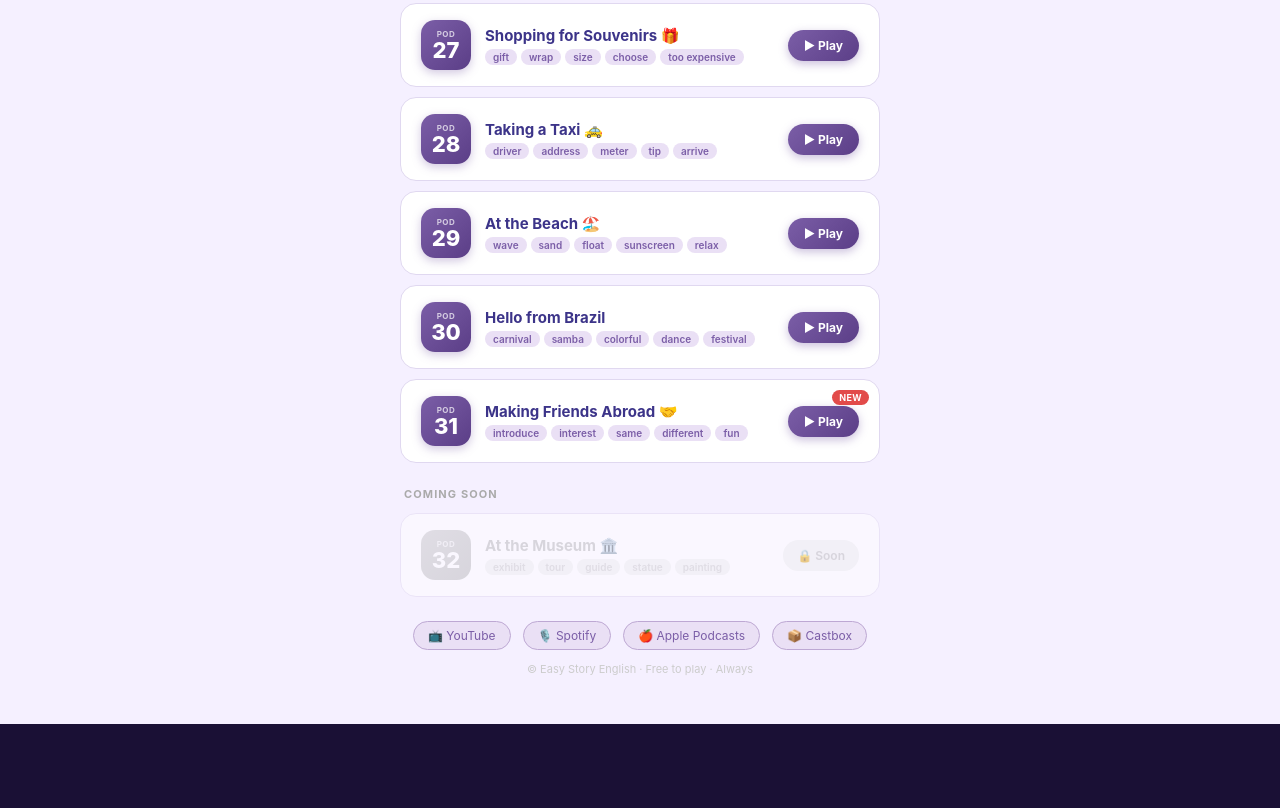
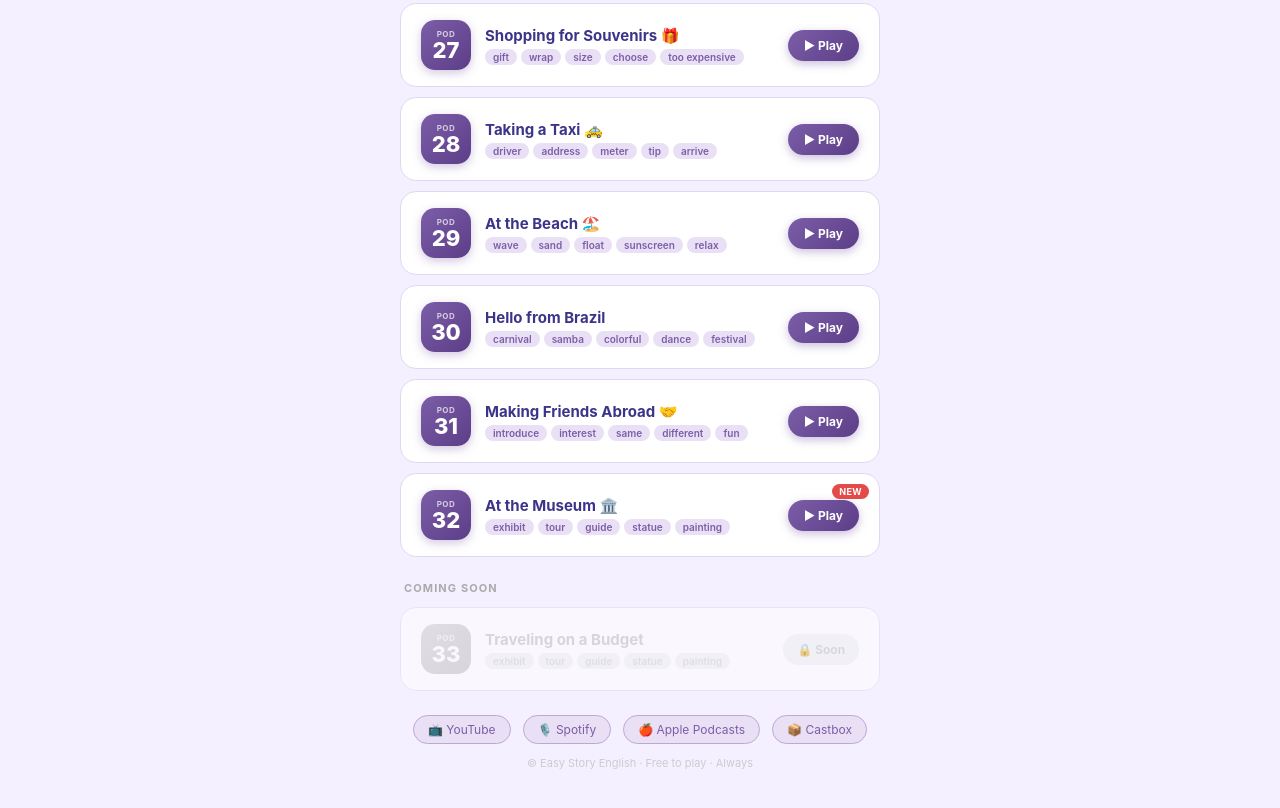
Before and after one commit to easystoryenglish/ese-games, a plain HTML site: page index.html in a window 1280 px wide. Shown: the part 2753-3561 px from the top of the page. Before the commit the page ends 3477 px from the top, so only its background shows below. Drawn offline with Linux system fonts and the light colour scheme.

Commit message:
Update index.html

```diff
--- a/index.html
+++ b/index.html
@@ -407,6 +407,19 @@ body{font-family:-apple-system,BlinkMacSystemFont,'Segoe UI',sans-serif;min-heig
         </div>
       </div>
       <div class="ep-action"><span class="play-pill">▶ Play</span></div>
+
+    </a>
+
+
+                                            <a class="ep-card available" href="pod32/index.html">
+      <div class="ep-num"><div class="pod">POD</div><div class="num">32</div></div>
+      <div class="ep-info">
+        <div class="ep-title">At the Museum 🏛️</div>
+        <div class="ep-words">
+          <span class="ep-chip">exhibit</span><span class="ep-chip">tour</span><span class="ep-chip">guide</span><span class="ep-chip">statue</span><span class="ep-chip">painting</span>
+        </div>
+      </div>
+      <div class="ep-action"><span class="play-pill">▶ Play</span></div>
       <div class="new-dot">NEW</div>
     </a>
   </div>
@@ -420,9 +433,9 @@ body{font-family:-apple-system,BlinkMacSystemFont,'Segoe UI',sans-serif;min-heig
 
 
                              <div class="ep-card soon">
-      <div class="ep-num"><div class="pod">POD</div><div class="num">32</div></div>
+      <div class="ep-num"><div class="pod">POD</div><div class="num">33</div></div>
       <div class="ep-info">
-        <div class="ep-title">At the Museum 🏛️ </div>
+        <div class="ep-title">Traveling on a Budget </div>
         <div class="ep-words">
           <span class="ep-chip">exhibit</span><span class="ep-chip">tour</span><span class="ep-chip">guide</span><span class="ep-chip">statue</span><span class="ep-chip">painting</span>
         </div>
```
